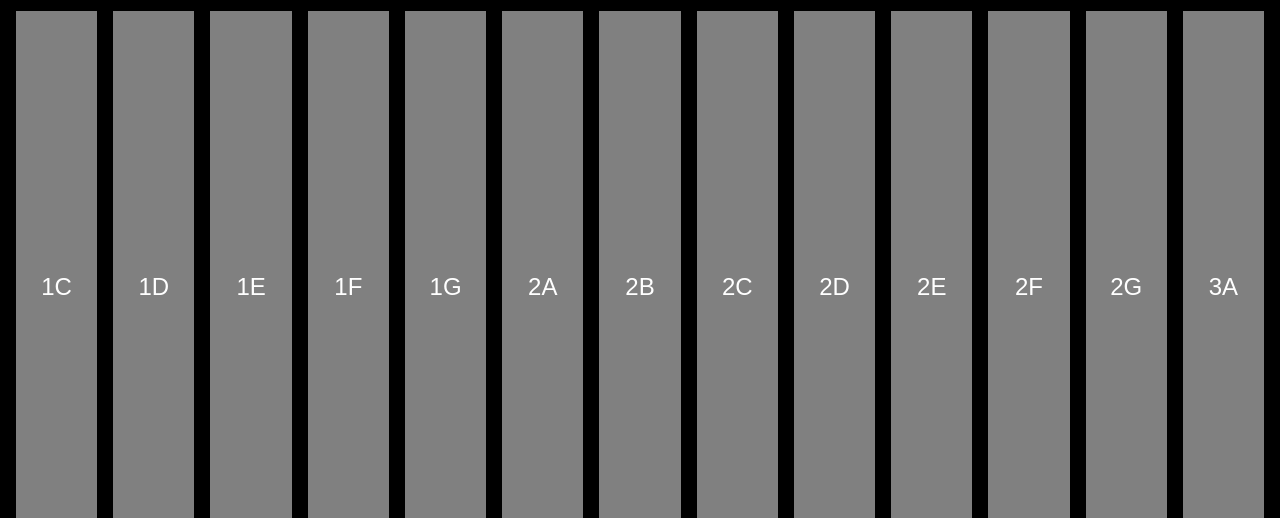
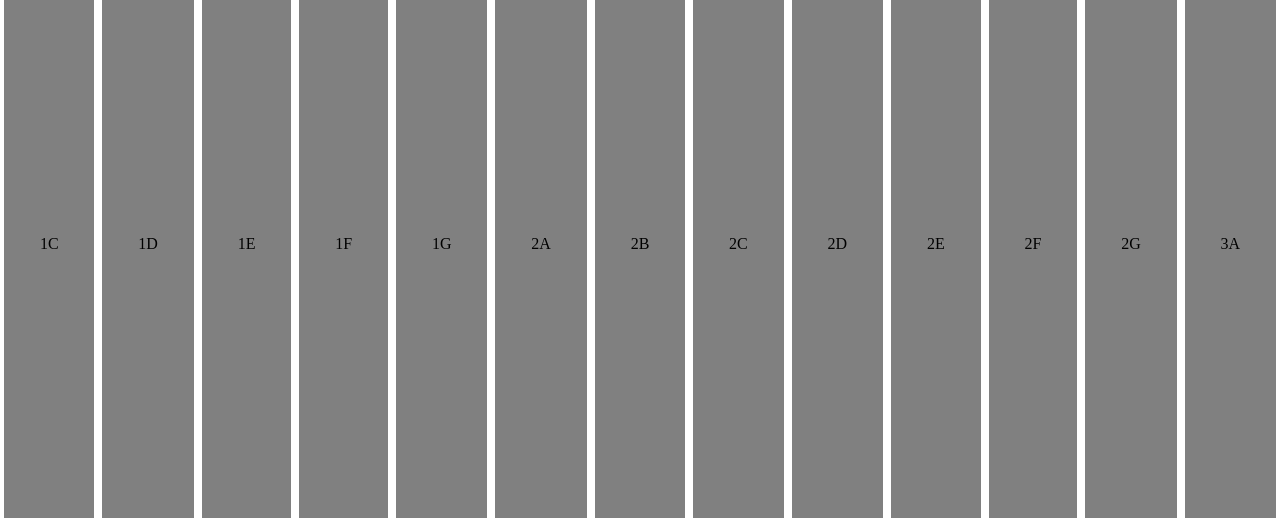
Before and after one commit to hendrysiak/metallophone, a plain HTML site: page index.html in a window 1280 px wide. Shown: the part 73-591 px from the top of the page. Drawn offline with Linux system fonts and the light colour scheme.

Commit message:
Fixed css

```diff
--- a/style.css
+++ b/style.css
@@ -1,3 +1,11 @@
+* {
+    box-sizing: border-box;
+    margin: 0;
+    padding: 0;
+
+
+
+
 html {
     text-align: center;
     color: white;
@@ -23,10 +31,10 @@ body {
     display: flex;
     align-items: center;
     justify-content: center;
-    width: 6.7vw;
+    flex: auto;
     background-color: grey;
-    margin: 0.3vw 1vh;
-    font-size: 3vh;
+    margin: 0.3vw 0.5vh;
+    font-size: 2vh;
     transition: all .07s ease;
 }
 
```
